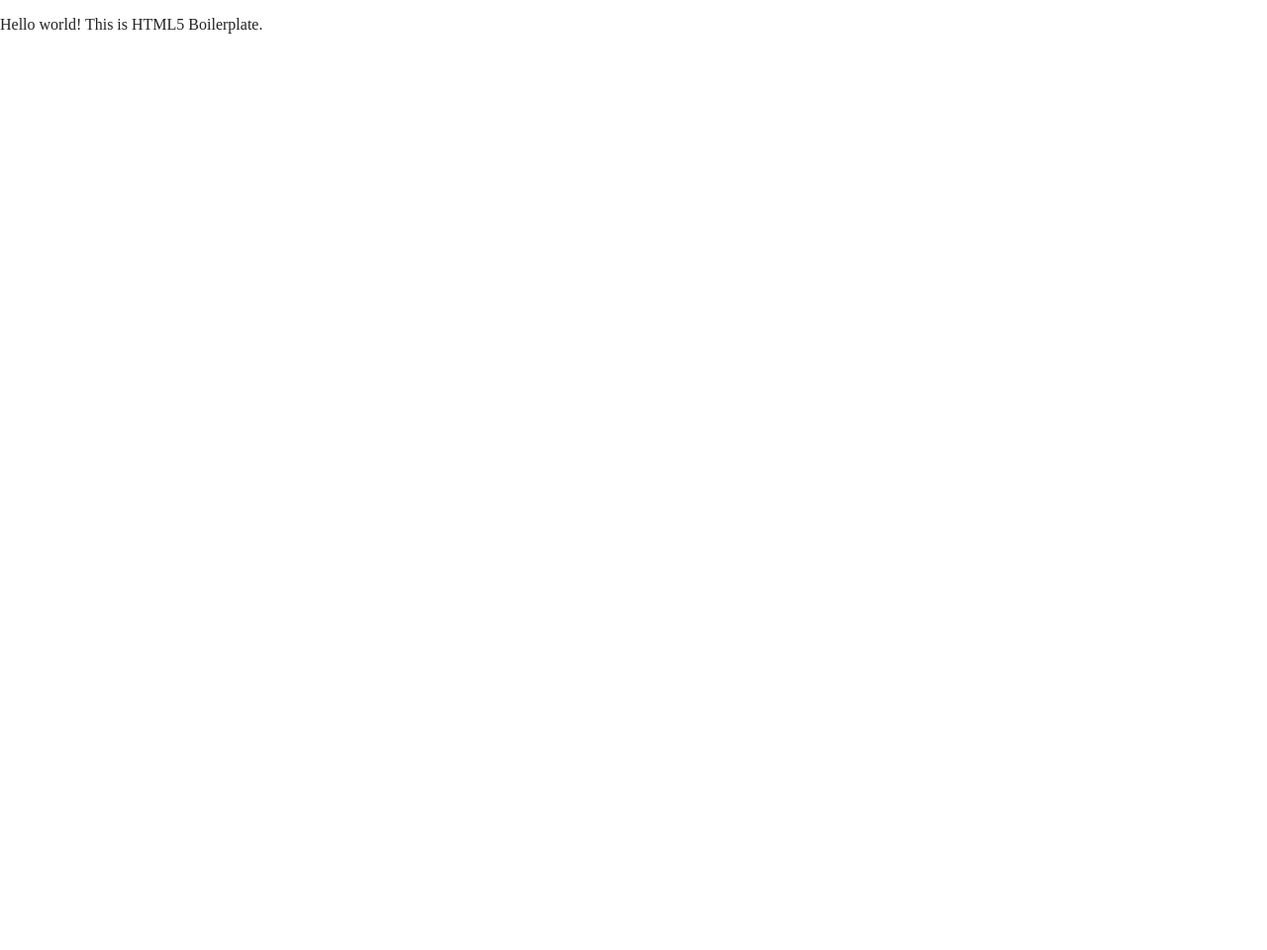
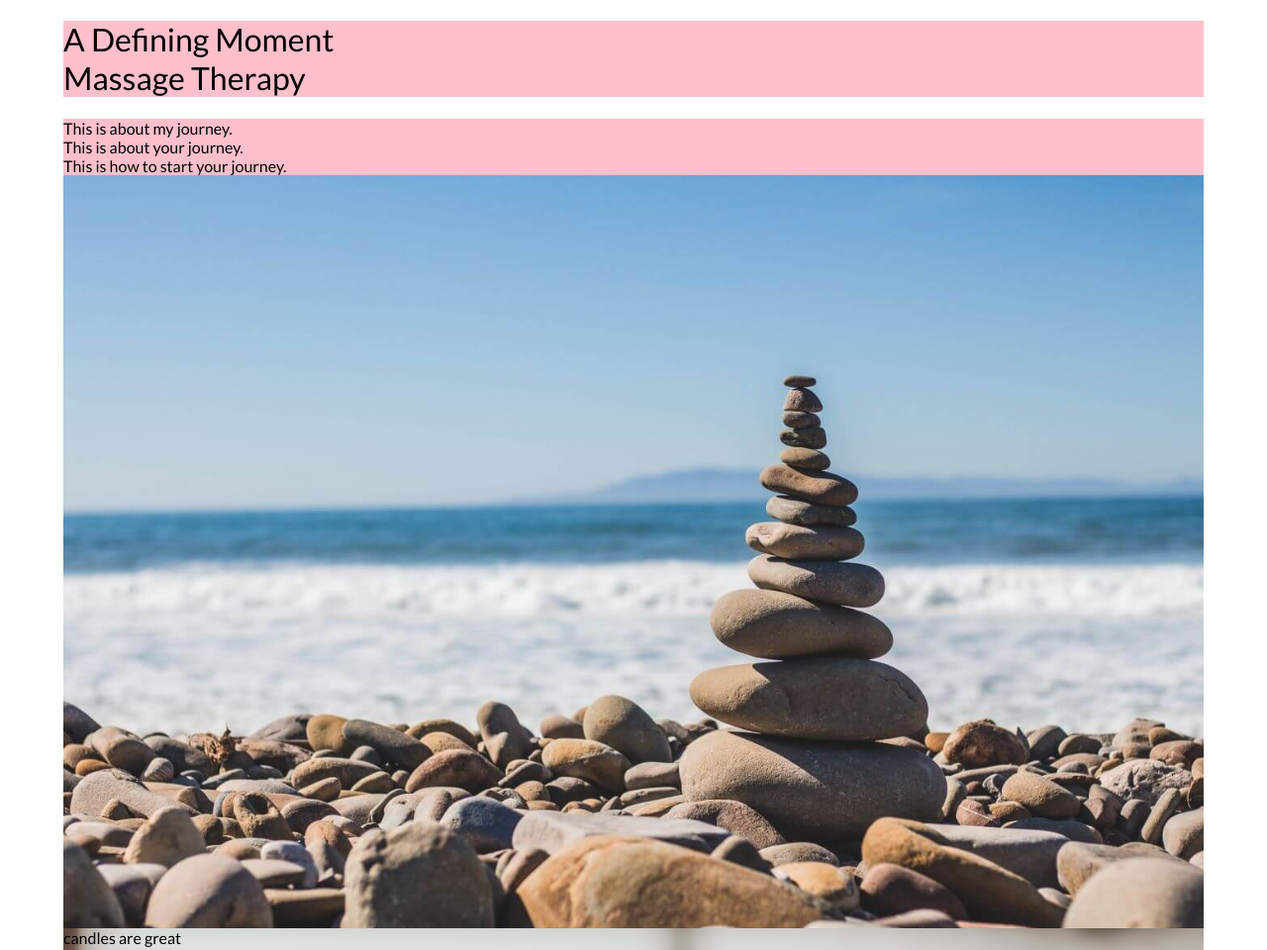
Before and after one commit to gretchenthompson/my-website-project, a website built with Parcel: page index.html in a window 1280 px wide. Shown: the top 960 px of the page at 99% size. Before the commit the page ends 800 px from the top, so only its background shows below. Built offline with nearby package versions, Linux system fonts and the light colour scheme.

Commit message:
added images

```diff
--- a/css/main.css
+++ b/css/main.css
@@ -10,12 +10,12 @@
 /* ==========================================================================
    Base styles: opinionated defaults
    ========================================================================== */
-
-html {
+/* I put this in the body tag */
+/* html {
   color: #222;
   font-size: 1em;
   line-height: 1.4;
-}
+} */
 
 /*
  * Remove text-shadow in selection highlight:
@@ -260,3 +260,80 @@ textarea {
     page-break-after: avoid;
   }
 }
+/* RESET */
+/* http://meyerweb.com/eric/tools/css/reset/
+   v2.0 | 20110126
+   License: none (public domain)
+*/
+
+html, body, div, span, applet, object, iframe,
+h1, h2, h3, h4, h5, h6, p, blockquote, pre,
+a, abbr, acronym, address, big, cite, code,
+del, dfn, em, img, ins, kbd, q, s, samp,
+small, strike, strong, sub, sup, tt, var,
+b, u, i, center,
+dl, dt, dd, ol, ul, li,
+fieldset, form, label, legend,
+table, caption, tbody, tfoot, thead, tr, th, td,
+article, aside, canvas, details, embed,
+figure, figcaption, footer, header, hgroup,
+menu, nav, output, ruby, section, summary,
+time, mark, audio, video {
+	margin: 0;
+	padding: 0;
+	border: 0;
+	font-size: 100%;
+	font: inherit;
+	vertical-align: baseline;
+}
+/* HTML5 display-role reset for older browsers */
+article, aside, details, figcaption, figure,
+footer, header, hgroup, menu, nav, section {
+	display: block;
+}
+body {
+	line-height: 1;
+}
+ol, ul {
+	list-style: none;
+}
+blockquote, q {
+	quotes: none;
+}
+blockquote:before, blockquote:after,
+q:before, q:after {
+	content: '';
+	content: none;
+}
+table {
+	border-collapse: collapse;
+	border-spacing: 0;
+}
+/* RESET */
+/* This is were I started */
+body{
+  font-family: 'Lato', sans-serif;
+  line-height: 1.2;
+  font-size: 1em;
+}
+img {
+  max-width: 100%;
+}
+.bg-img {
+  padding-bottom: 66%;
+  background-size: cover;
+}
+.kirin {
+  background-image: url(../img/kirin.jpg);
+}
+.candles {
+  background-image: url(../img/candles.jpg);
+}
+
+.content {
+  margin-right: auto;
+  margin-left: auto;
+  width: 90%;
+  max-width: 1400px;
+  background-color: pink;
+}
--- a/index.html
+++ b/index.html
@@ -3,39 +3,68 @@
 
 <head>
   <meta charset="utf-8">
-  <title></title>
+  <title>A Defining Moment Massage Therapy</title>
   <meta name="description" content="">
   <meta name="viewport" content="width=device-width, initial-scale=1">
 
-  <meta property="og:title" content="">
+  <!-- <meta property="og:title" content="">
   <meta property="og:type" content="">
   <meta property="og:url" content="">
-  <meta property="og:image" content="">
+  <meta property="og:image" content=""> -->
+  <!-- <meta name="theme-color" content="#fafafa"> -->
+  <!-- Place favicon.ico in the root directory -->
+
+
 
   <link rel="manifest" href="site.webmanifest">
   <link rel="apple-touch-icon" href="icon.png">
-  <!-- Place favicon.ico in the root directory -->
 
   <link rel="stylesheet" href="css/normalize.css">
+  <link rel="preconnect" href="https://fonts.gstatic.com">
+  <link href="https://fonts.googleapis.com/css2?family=Lato&display=swap" rel="stylesheet">
   <link rel="stylesheet" href="css/main.css">
 
-  <meta name="theme-color" content="#fafafa">
+
 </head>
 
 <body>
+  <header>
+    <div class="content">
+      <h1>A Defining Moment<br>
+      Massage Therapy</h1>
+    </div>
+  </header>
+  <main>
+    <div class="content">
+      <p>This is about my journey.</p>
+      <p>This is about your journey.</p>
+      <p>This is how to start your journey.</p>
+      <div class="bg-img kirin"></div>
+      <div class="bg-img candles">
+        <p>candles are great</p>
+      </div>
+      <img src="img/succulents.jpg" alt="">
 
-  <!-- Add your site or application content here -->
-  <p>Hello world! This is HTML5 Boilerplate.</p>
+    </div>
+  </main>
+  <footer>
+    <div class="content">
+      <p>This is my name and email.</p>
+    </div>
+  </footer>
+
+
+
   <script src="js/vendor/modernizr-3.11.2.min.js"></script>
   <script src="js/plugins.js"></script>
   <script src="js/main.js"></script>
 
-  <!-- Google Analytics: change UA-XXXXX-Y to be your site's ID. -->
+  <!-- Google Analytics: change UA-XXXXX-Y to be your site's ID.
   <script>
     window.ga = function () { ga.q.push(arguments) }; ga.q = []; ga.l = +new Date;
     ga('create', 'UA-XXXXX-Y', 'auto'); ga('set', 'anonymizeIp', true); ga('set', 'transport', 'beacon'); ga('send', 'pageview')
   </script>
-  <script src="https://www.google-analytics.com/analytics.js" async></script>
+  <script src="https://www.google-analytics.com/analytics.js" async></script> -->
 </body>
 
 </html>
```
Also changed, not shown: img/candles.jpg (added), img/kirin.jpg (added), img/succulents.jpg (added).
